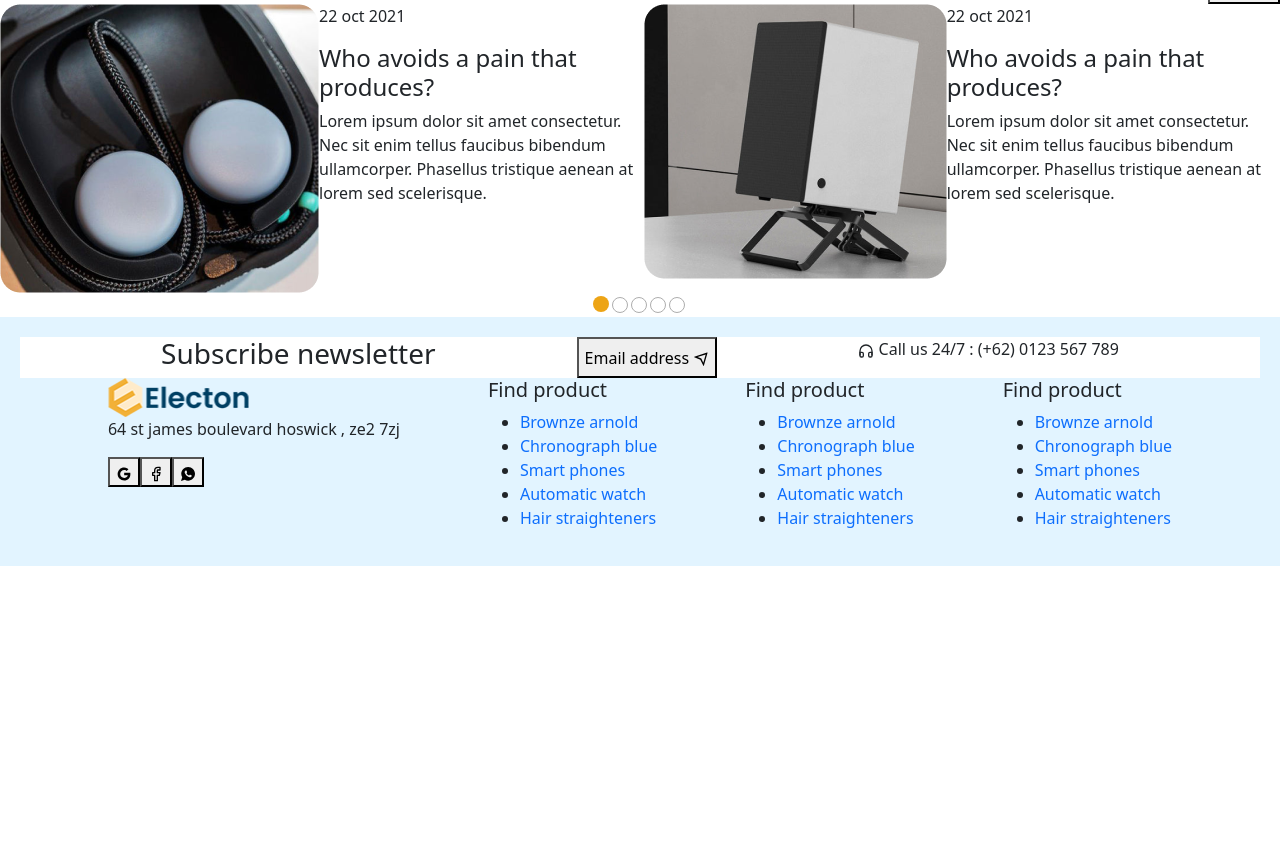
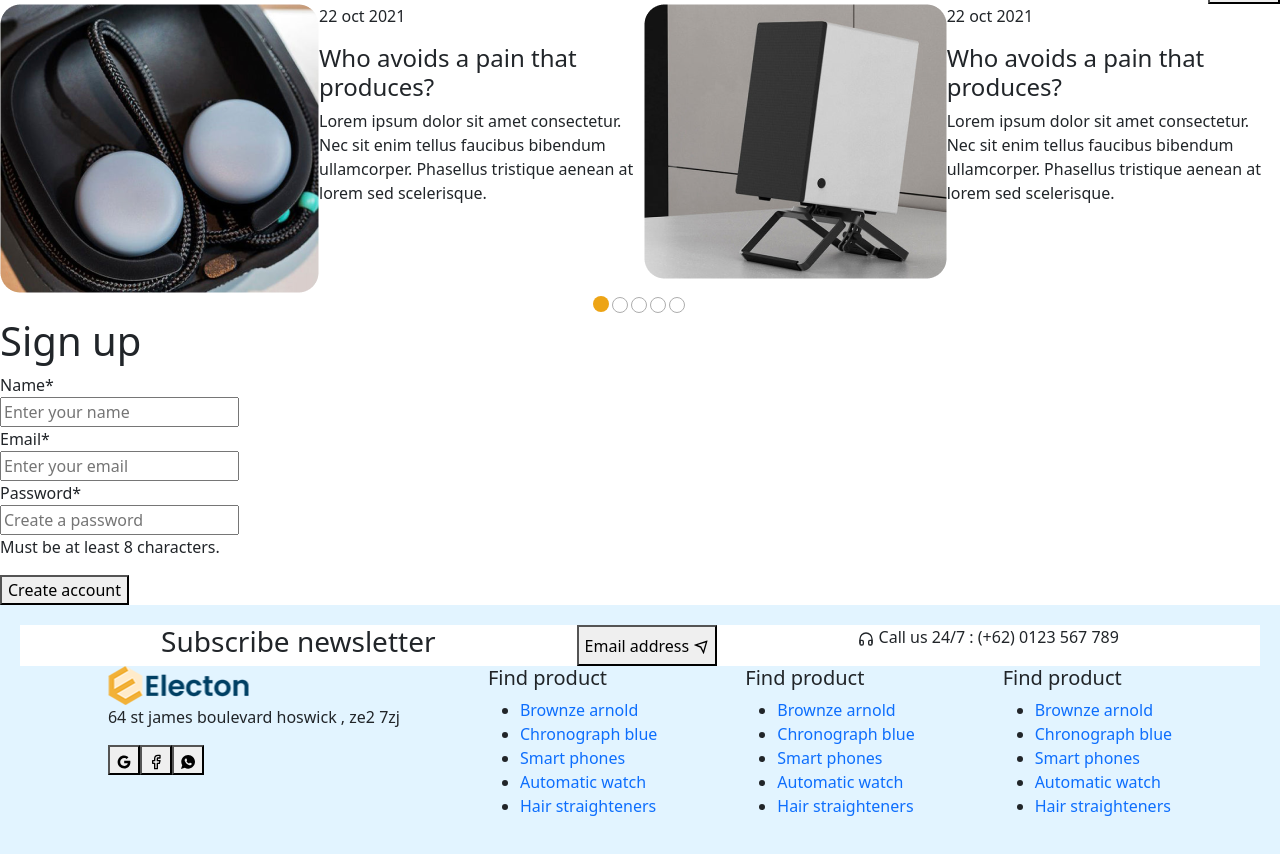
Before and after one commit to teal-oyunsuren17/JS-figma, a React (Create React App) app: page / in a window 1280 px wide. Shown: the part 3288-4142 px from the top of the page. Before the commit the page ends 3854 px from the top, so only its background shows below. Built offline with nearby package versions, Linux system fonts and the light colour scheme.

Commit message:
add at class

```diff
--- a/src/App.js
+++ b/src/App.js
@@ -3,12 +3,14 @@ import "bootstrap/dist/css/bootstrap.min.css";
 import Header from "./Header/Header";
 import Section from "./Section/Section";
 import Footer from "./Footer/Footer";
+import { SignUp } from "./Sign-Up/signUp";
 
 function App() {
   return (
     <div>
       <Header />
       <Section />
+      <SignUp />
       <Footer />
     </div>
   );
--- /dev/null
+++ b/src/Sign-Up/signUp.js
@@ -0,0 +1,37 @@
+export function SignUp() {
+  return (
+    <div>
+      <div style={{ width: "50vw" }}>
+        <h1>Sign up</h1>
+        <div>
+          <div>
+            <label htmlFor="name">Name*</label>
+          </div>
+          <input id="name" placeholder="Enter your name" />
+        </div>
+
+        <div>
+          <div>
+            {" "}
+            <label htmlFor="email">Email*</label>
+          </div>
+          <input id="email" placeholder="Enter your email" />
+        </div>
+
+        <div>
+          <div>
+            <label htmlFor="password">Password*</label>
+          </div>
+          <input
+            type={"password"}
+            id="password"
+            placeholder="Create a password"
+          />
+          <p>Must be at least 8 characters.</p>
+        </div>
+
+        <button>Create account</button>
+      </div>
+    </div>
+  );
+}
```
